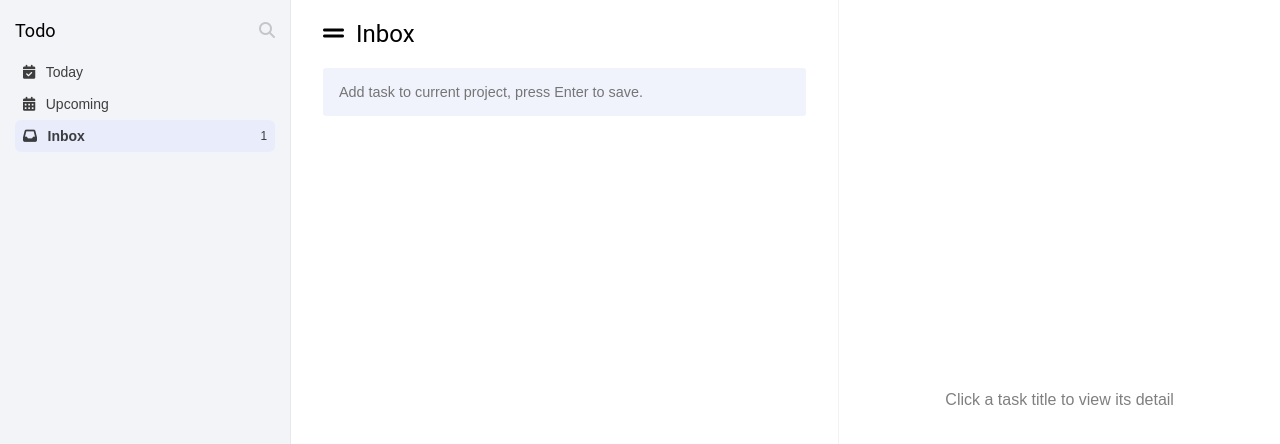
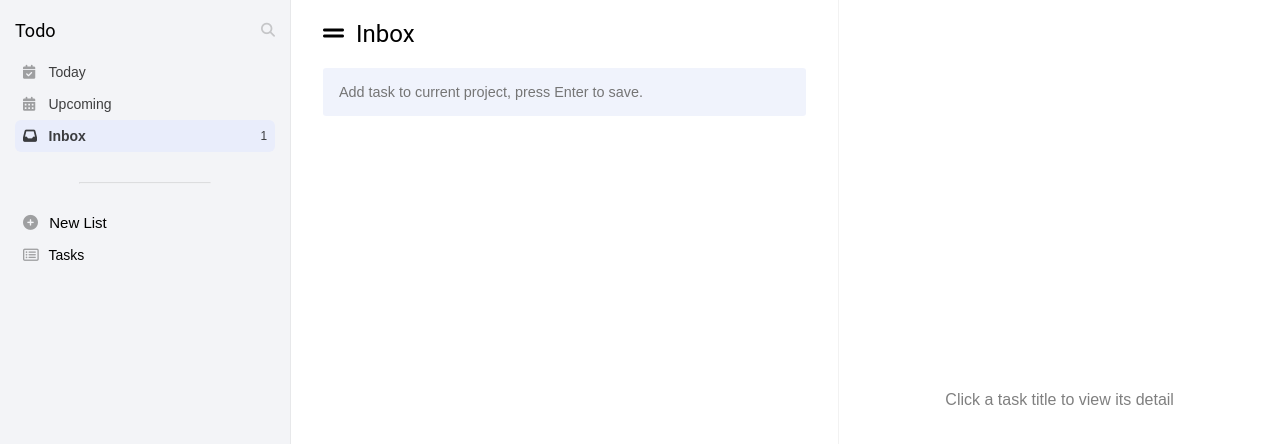
Before and after one commit to winnytp/todo, a plain HTML site: page index.html in a window 1280 px wide. Shown: the top 444 px of the page. Drawn offline with Linux system fonts and the light colour scheme.

Commit message:
Minor styling adjustments

```diff
--- a/css/style.css
+++ b/css/style.css
@@ -39,12 +39,52 @@ ul {
     border-right: 1px solid rgba(0, 0, 0, .05);
     padding: 5px 15px;
     color: rgba(0, 0, 0, 0.75);
+    font-size: 14px;
 }
 
 #left-view > div > h1 {
     font-size: 18px;
     font-weight: normal;
     color: black;
+    user-select: none;
+}
+
+#left-view > hr {
+    width: 50%;
+    margin-top: 30px;
+    opacity: 25%;
+}
+
+#lists-view {
+    margin: 15px 0;
+}
+
+#lists-view > button {
+    border: none;
+    background: rgba(0, 0, 0, 0);
+    font-size: 15px;
+    padding: 8px;
+    border-radius: 6px;
+    text-align: left;
+}
+
+#lists-view > button:hover {
+    background: #dcdddfad;
+}
+
+.list-item {
+    color: black;
+    padding: 8px;
+    user-select: none;
+    border-radius: 6px;
+}
+
+.list-item:hover {
+    background: #dcdddfad;
+}
+
+#project-list {
+    user-select: none;
 }
 
 #project-list > ul > li {
@@ -80,6 +120,10 @@ ul {
     flex-grow: 1;
     background: white;
     padding: 0 2em;
+}
+
+#middle-view > div > h2 {
+    user-select: none;
 }
 
 #input-container {
@@ -154,8 +198,18 @@ ul {
     margin-right: .5em;
 }
 
-.project > .fas {
+.fa-plus-circle {
     margin-right: .75em;
+    color: rgba(0, 0, 0, 0.35);
+    width: 15px;
+    text-align: left;
+}
+
+li > i {
+    margin-right: .75em;
+    color: rgba(0, 0, 0, 0.35);
+    width: 15px;
+    text-align: left;
 }
 
 /* Selection Classes */
@@ -164,6 +218,10 @@ ul {
     background: #e9edfb;
 }
 
+.selected > .fas {
+    color: rgba(0, 0, 0, 0.75);
+}
+
 .selected:hover {
     background: #e9edfb;
 }
--- a/index.html
+++ b/index.html
@@ -17,9 +17,16 @@
                 </div>
                 <div id='project-list' class='flex-row align-items'>
                     <ul>
-                        <li class='project'><i class="fas fa-calendar-check"></i> Today</li>
-                        <li class='project'><i class="fas fa-calendar-alt"></i> Upcoming</li>
-                        <li class='project selected'><i class="fas fa-inbox"></i> Inbox <span>1</span></li>
+                        <li class='project'><i class="fas fa-calendar-check"></i>Today</li>
+                        <li class='project'><i class="fas fa-calendar-alt"></i>Upcoming</li>
+                        <li class='project selected'><i class="fas fa-inbox"></i>Inbox <span>1</span></li>
+                    </ul>
+                </div>
+                <hr>
+                <div id='lists-view' class='flex-column'>
+                    <button><i class="fas fa-plus-circle"></i>New List</button>
+                    <ul>
+                        <li class='list-item'><i class="far fa-list-alt"></i>Tasks</li>
                     </ul>
                 </div>
             </section>
```
